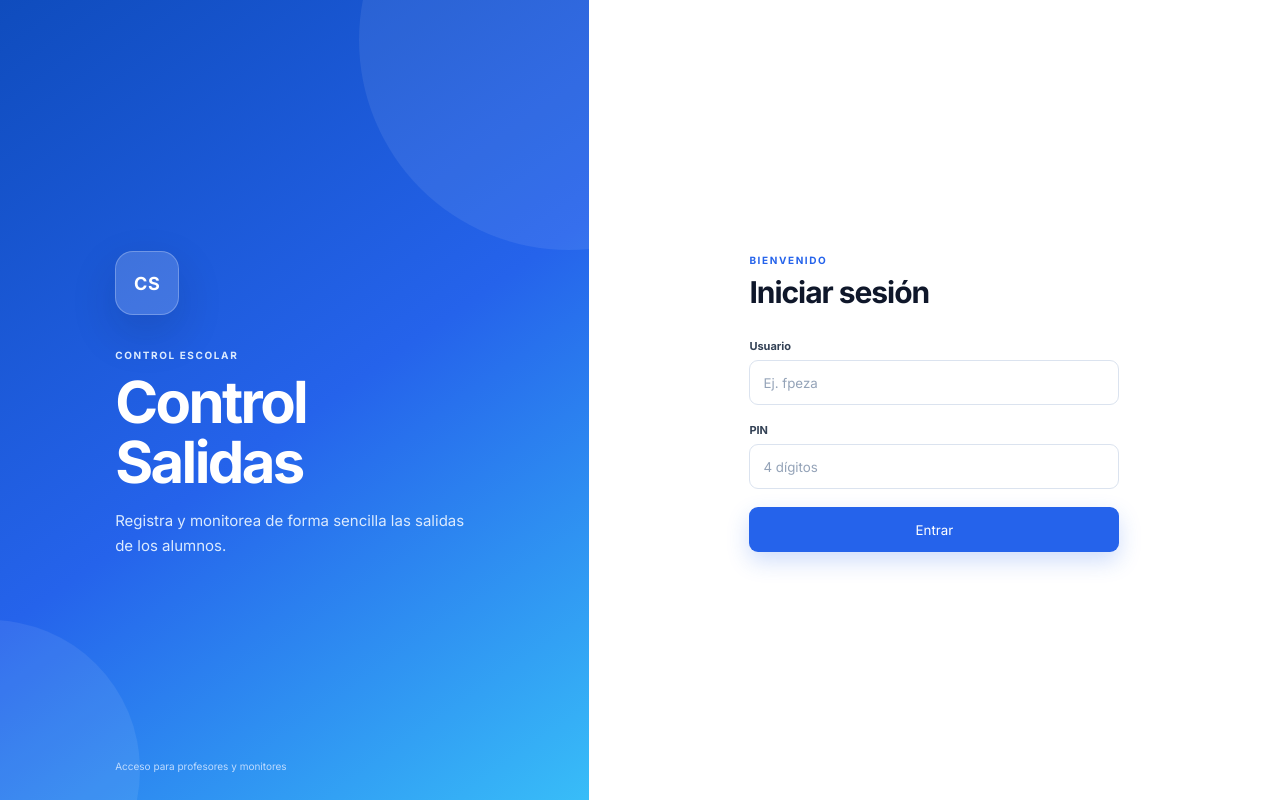
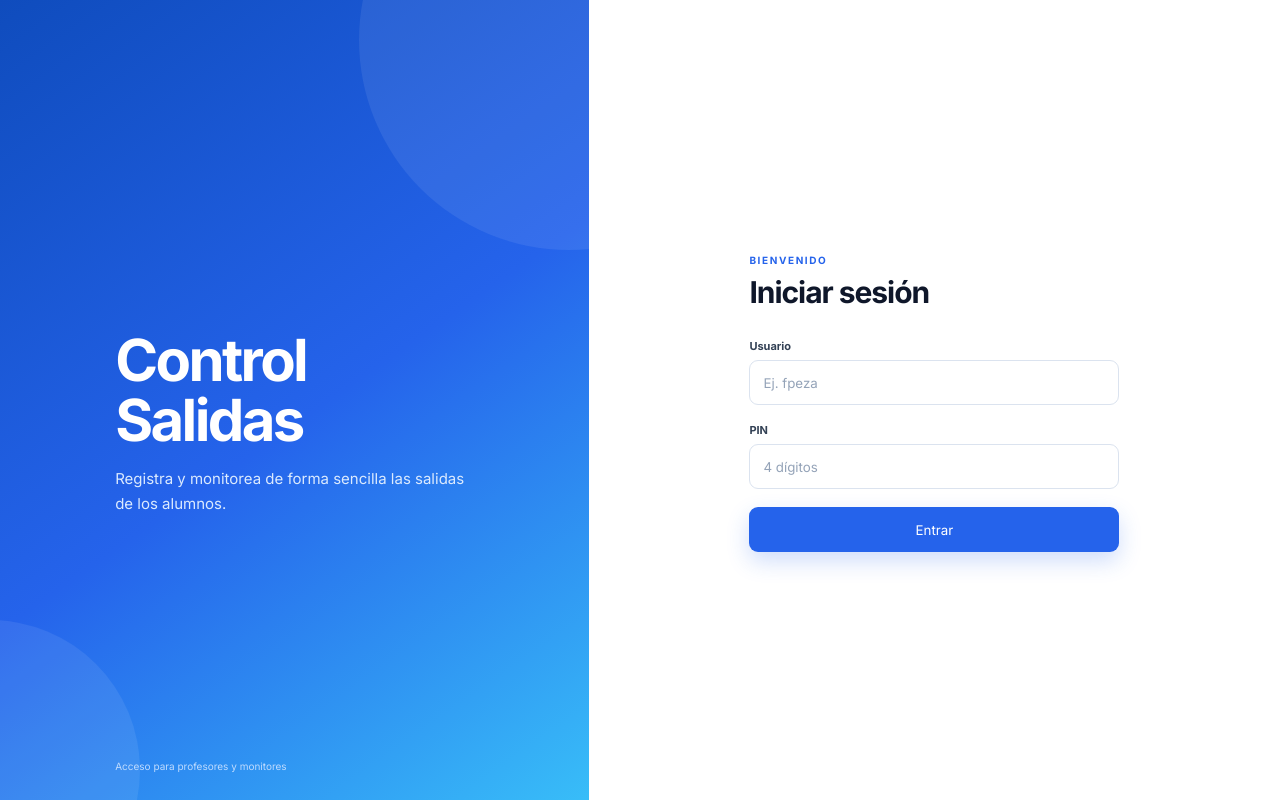
Before and after one commit to ferPeza/controlvizcaya, a React (Vite) app: page / in a window 1280 px wide. Built offline with nearby package versions, Linux system fonts and the light colour scheme.

Commit message:
Quitar logotipo y CONTROL ESCOLAR del login

```diff
--- a/src/pages/Login.tsx
+++ b/src/pages/Login.tsx
@@ -18,9 +18,7 @@ export default function Login({onLogin}:LoginProps){
  }
  return <div className={styles.loginPage}>
   <section className={styles.welcome}>
-   <div className={styles.welcomeOrb}>CS</div>
    <div className={styles.welcomeContent}>
-    <span className={styles.eyebrow}>CONTROL ESCOLAR</span>
     <h1>Control Salidas</h1>
     <p>Registra y monitorea de forma sencilla las salidas de los alumnos.</p>
    </div>
@@ -28,7 +26,6 @@ export default function Login({onLogin}:LoginProps){
   </section>
   <main className={styles.formSide}>
    <div className={styles.formWrap}>
-    <div className={styles.mobileBrand}><span className={styles.mobileLogo}>CS</span><strong>Control Salidas</strong></div>
     <div className={styles.formHeader}>
      <span className={styles.formEyebrow}>BIENVENIDO</span>
      <h2>Iniciar sesión</h2>
```
